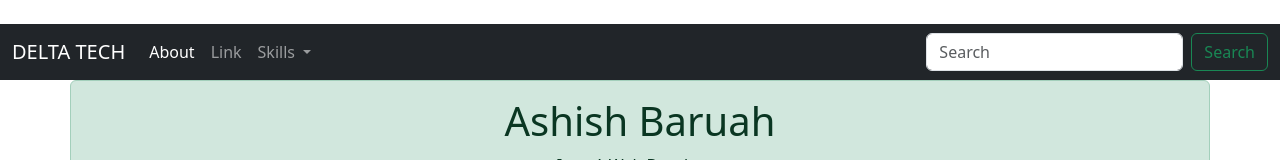
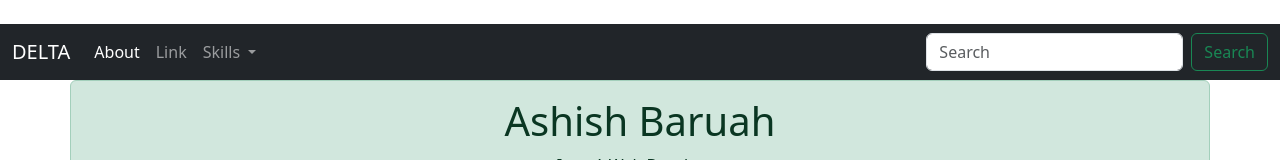
Before and after one commit to AshishBaruah/GIT-Learning, a plain HTML site: page index.html in a window 1280 px wide. Shown: the top 160 px of the page. Drawn offline with nearby package versions, Linux system fonts and the light colour scheme.

Commit message:
NavBar name changed

```diff
--- a/index.html
+++ b/index.html
@@ -26,7 +26,7 @@
     <br />
     <nav class="navbar navbar-expand-lg navbar-dark bg-dark">
       <div class="container-fluid">
-        <a class="navbar-brand" href="#">DELTA TECH</a>
+        <a class="navbar-brand" href="#">DELTA</a>
         <button
           class="navbar-toggler"
           type="button"
```
